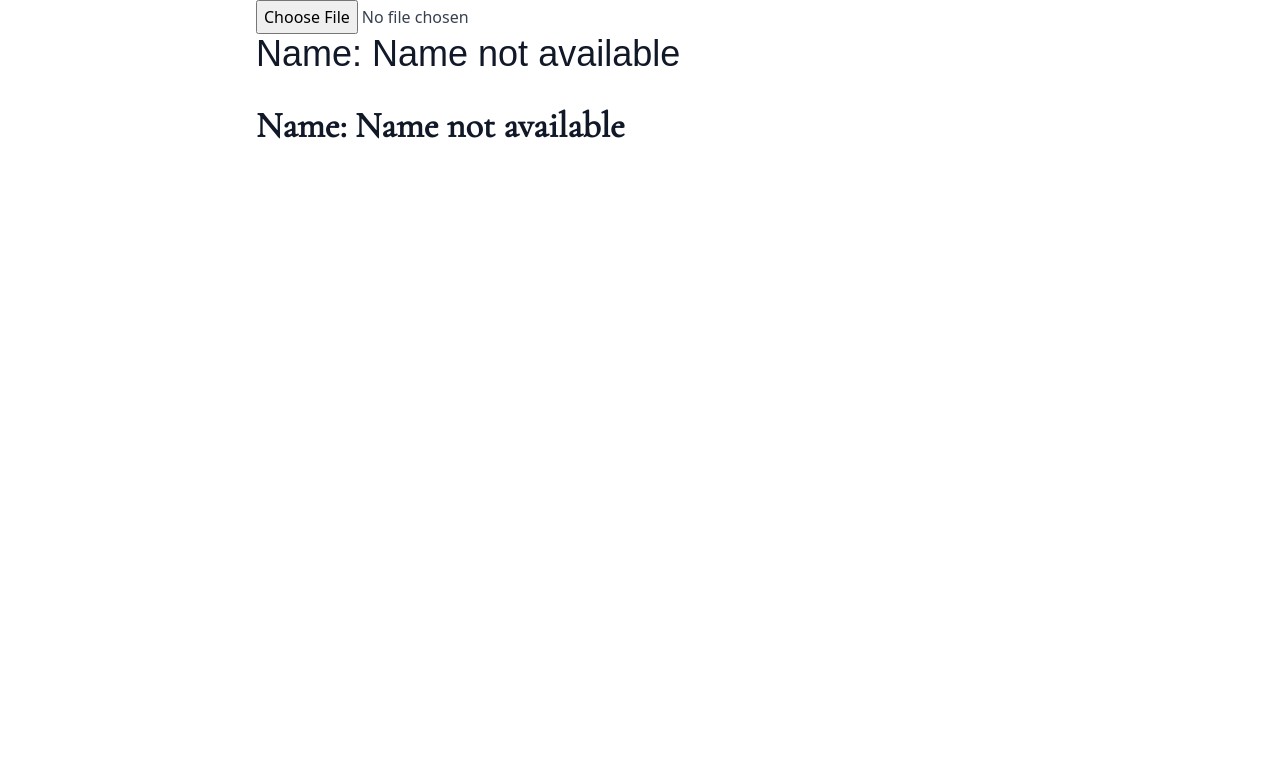
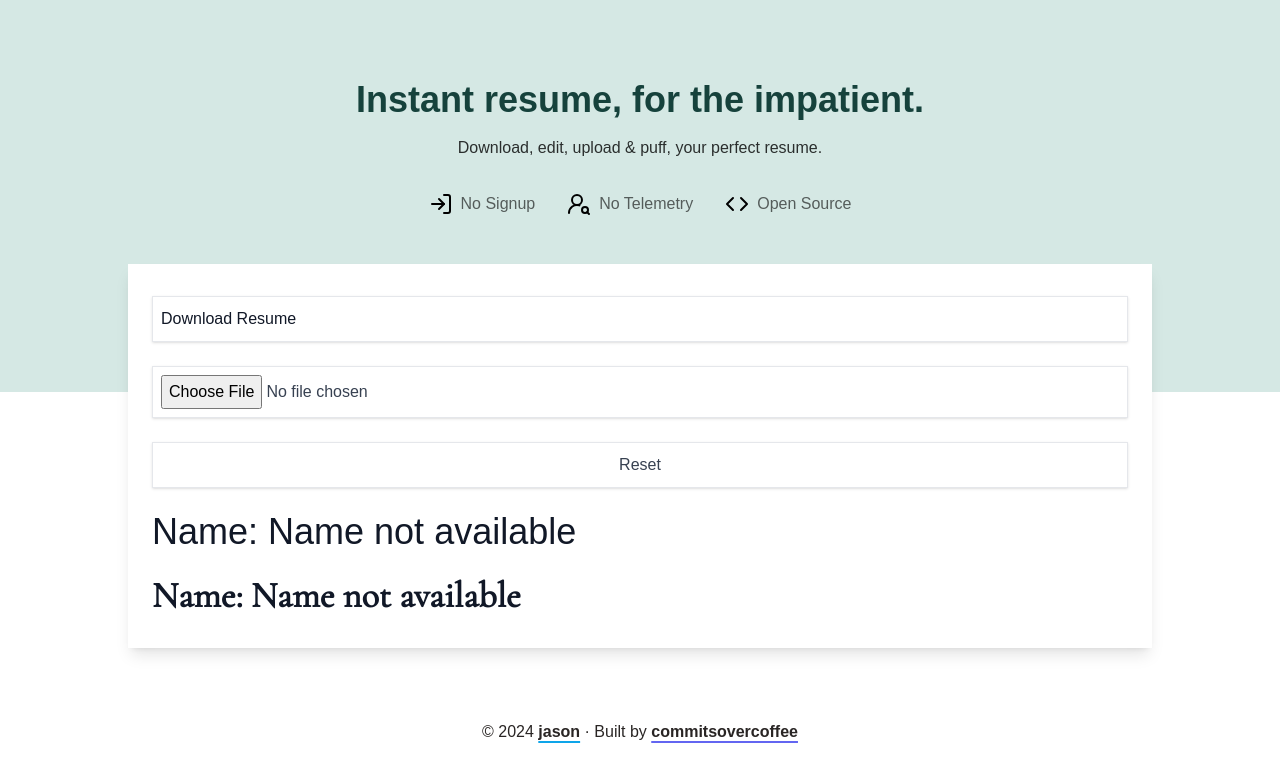
Before and after one commit to commitsovercoffee/jason, a SvelteKit app: page / in a window 1280 px wide. Shown: the top 782 px of the page. Built offline with nearby package versions, Linux system fonts and the light colour scheme; no server answers.

Commit message:
adds header & footer

```diff
--- a/src/app.html
+++ b/src/app.html
@@ -6,7 +6,7 @@
 		<meta name="viewport" content="width=device-width, initial-scale=1" />
 		%sveltekit.head%
 	</head>
-	<body data-sveltekit-preload-data="hover" class="prose mx-auto max-w-3xl">
+	<body data-sveltekit-preload-data="hover" class="font-inter">
 		<div style="display: contents">%sveltekit.body%</div>
 	</body>
 </html>
--- /dev/null
+++ b/src/lib/components/FeatureItem.svelte
@@ -0,0 +1,8 @@
+<script>
+	export let label = 'Feature Item';
+</script>
+
+<div class="m-2 p-2 flex flex-row gap-2">
+	<slot />
+	<p class="opacity-60">{label}</p>
+</div>
--- /dev/null
+++ b/src/lib/components/Footer.svelte
@@ -0,0 +1,22 @@
+<script>
+	const date = new Date();
+	export let repo = 'repo-name';
+	const anchorStyle = 'decoration-2 underline underline-offset-4 font-semibold ';
+</script>
+
+<footer class="print:hidden text-stone-800 my-16">
+	<p class="p-2 m-2 text-center">
+		© {date.getFullYear()}
+		<a
+			target="_blank"
+			class="{anchorStyle}  decoration-sky-500"
+			href={'https://github.com/commitsovercoffee/' + repo}>{repo}</a
+		>
+		· Built by
+		<a
+			target="_blank"
+			class="{anchorStyle} decoration-indigo-500"
+			href="https://commitsovercoffee.com">commitsovercoffee</a
+		>
+	</p>
+</footer>
--- /dev/null
+++ b/src/lib/components/Header.svelte
@@ -0,0 +1,71 @@
+<script>
+	import FeatureItem from '$lib/components/FeatureItem.svelte';
+
+	export let title = 'Enter Title Here';
+	export let subtitle = 'Enter subtitle here';
+</script>
+
+<div class="print:hidden bg-[#d5e8e4] pt-20 pb-40">
+	<div class="max-w-screen-md mx-auto flex flex-col items-center gap-4">
+		<h1 class="text-center font-bold text-4xl text-[#16423C]">
+			{title}
+		</h1>
+		<p class="text-center opacity-80">
+			{subtitle}
+		</p>
+		<div class="flex flex-row">
+			<FeatureItem label="No Signup">
+				<svg
+					xmlns="http://www.w3.org/2000/svg"
+					width="24"
+					height="24"
+					viewBox="0 0 24 24"
+					fill="none"
+					stroke="currentColor"
+					stroke-width="2"
+					stroke-linecap="round"
+					stroke-linejoin="round"
+					class="lucide lucide-log-in"
+					><path d="M15 3h4a2 2 0 0 1 2 2v14a2 2 0 0 1-2 2h-4" /><polyline
+						points="10 17 15 12 10 7"
+					/><line x1="15" x2="3" y1="12" y2="12" /></svg
+				>
+			</FeatureItem>
+			<FeatureItem label="No Telemetry">
+				<svg
+					xmlns="http://www.w3.org/2000/svg"
+					width="24"
+					height="24"
+					viewBox="0 0 24 24"
+					fill="none"
+					stroke="currentColor"
+					stroke-width="2"
+					stroke-linecap="round"
+					stroke-linejoin="round"
+					class="lucide lucide-user-round-search"
+					><circle cx="10" cy="8" r="5" /><path d="M2 21a8 8 0 0 1 10.434-7.62" /><circle
+						cx="18"
+						cy="18"
+						r="3"
+					/><path d="m22 22-1.9-1.9" /></svg
+				>
+			</FeatureItem>
+
+			<FeatureItem label="Open Source">
+				<svg
+					xmlns="http://www.w3.org/2000/svg"
+					width="24"
+					height="24"
+					viewBox="0 0 24 24"
+					fill="none"
+					stroke="currentColor"
+					stroke-width="2"
+					stroke-linecap="round"
+					stroke-linejoin="round"
+					class="lucide lucide-code"
+					><polyline points="16 18 22 12 16 6" /><polyline points="8 6 2 12 8 18" /></svg
+				>
+			</FeatureItem>
+		</div>
+	</div>
+</div>
--- a/src/routes/+layout.svelte
+++ b/src/routes/+layout.svelte
@@ -6,6 +6,17 @@
 
 	import '@fontsource/cormorant-garamond';
 	import '@fontsource/cormorant-garamond/400-italic.css';
+
+	import Header from '$lib/components/Header.svelte';
+	import Footer from '$lib/components/Footer.svelte';
 </script>
 
-<slot />
+<div>
+	<Header
+		title="Instant resume, for the impatient."
+		subtitle="Download, edit, upload & puff, your perfect resume."
+	/>
+	<slot />
+
+	<Footer repo="jason" />
+</div>
--- a/src/routes/+page.svelte
+++ b/src/routes/+page.svelte
@@ -68,9 +68,17 @@
 	}
 </script>
 
-<main>
+<main
+	class="prose print:m-0 max-w-screen-lg mx-auto -mt-32 px-6 py-8 flex flex-col space-y-6 font-inter bg-white print:shadow-none shadow-lg"
+>
+	<a class="p-2 border shadow" href="/resume.json" download="resume.json">
+		<button>Download Resume</button>
+	</a>
+
 	<!-- File input to handle JSON uploads -->
-	<input type="file" accept=".json" on:change={handleJsonChange} />
+	<input class="border shadow p-2" type="file" accept=".json" on:change={handleJsonChange} />
+
+	<button class="p-2 border shadow" on:click={loadResumeJson}>Reset</button>
 
 	<!-- Use utility function to get nested property safely -->
 	<h1 class="font-inter font-light">
```
Also changed, not shown: 1 other file (tests, documents, lock files or other folders).
